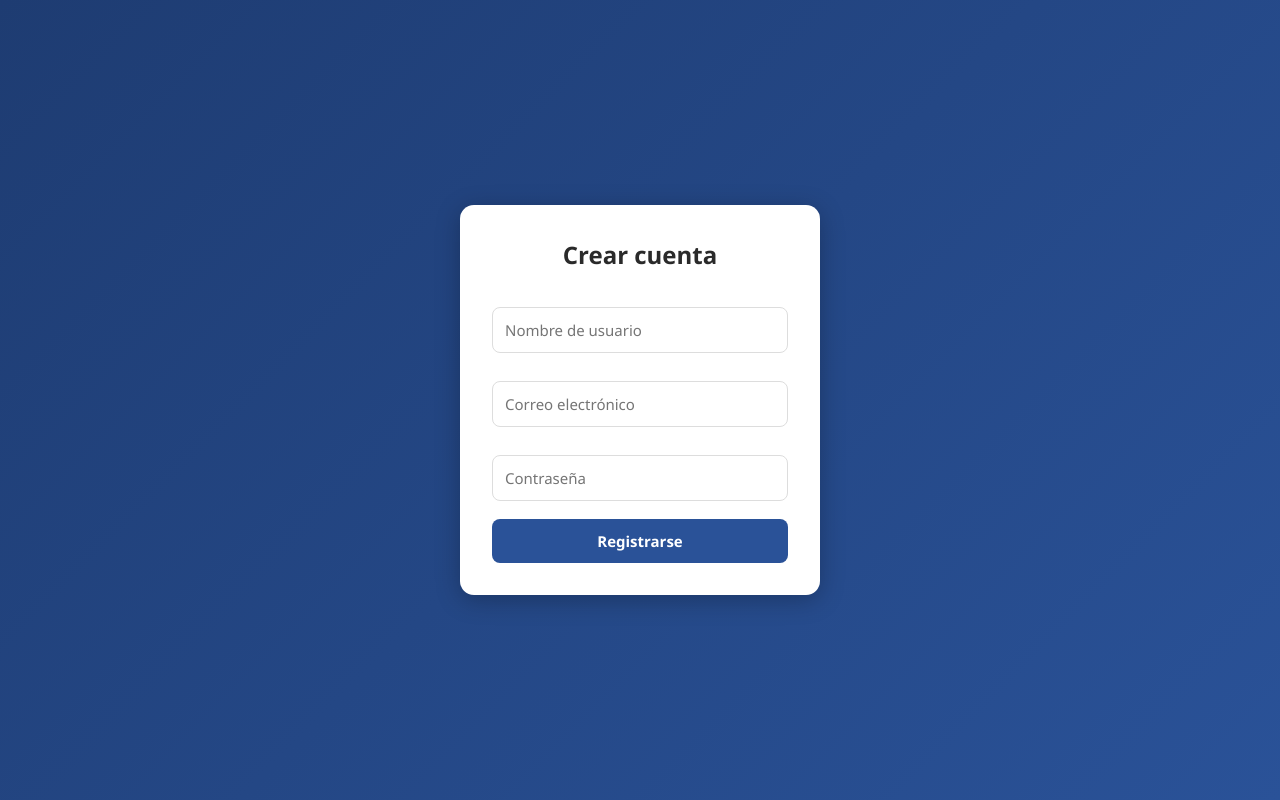
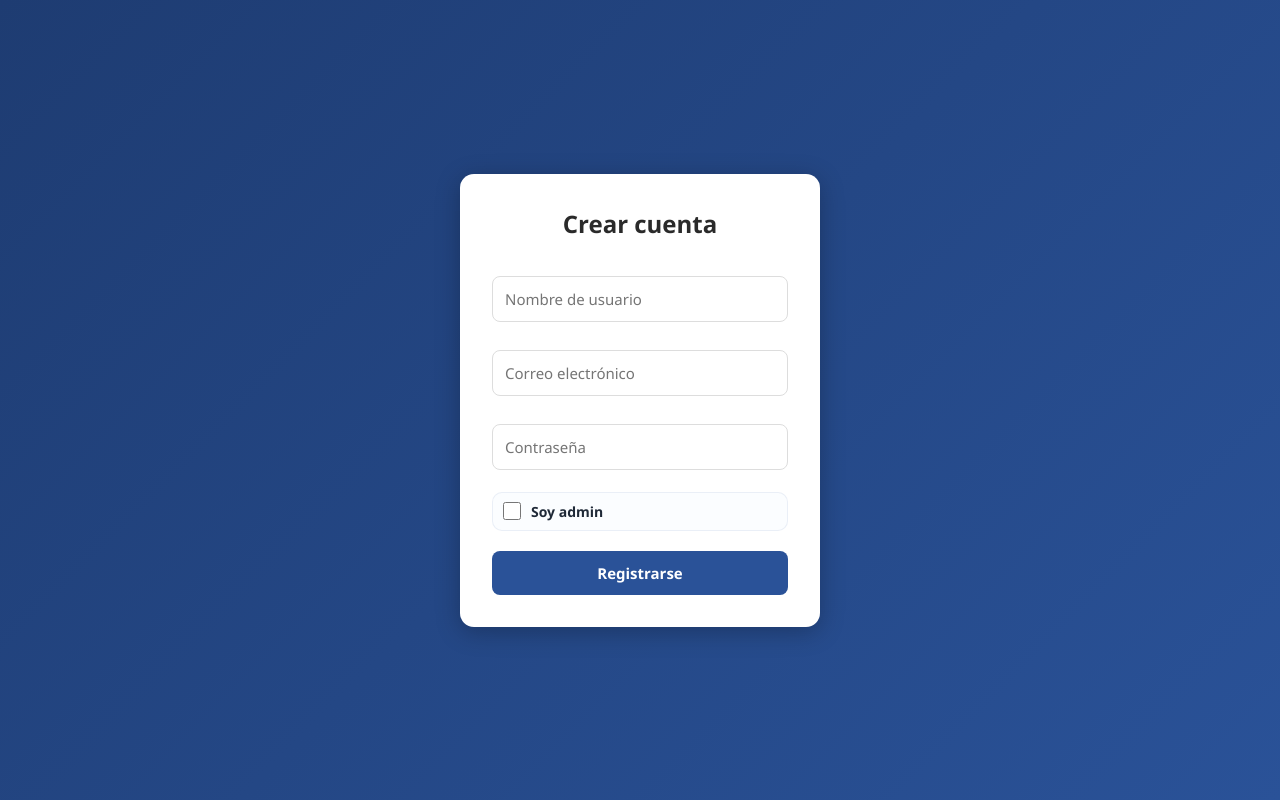
Before and after one commit to GaizkaCarrasco/CineData, a React app in the folder frontend/: page /register in a window 1280 px wide. Built offline with nearby package versions, Linux system fonts and the light colour scheme; the HTML template or start-up script is replaced by a standard one.

Commit message:
Puedes elegir registrarte como admin o como un usuario normal en el frontend

```diff
--- a/frontend/src/App.css
+++ b/frontend/src/App.css
@@ -143,3 +143,39 @@ body {
     transform: translateY(0);
   }
 }
+
+/* === Checkbox row for register page === */
+
+/* === Checkbox row for register page (consolidated & aligned) === */
+.checkbox-row {
+  display: flex;
+  align-items: center; /* vertical centering */
+  gap: 10px;
+  margin-top: 4px; /* reduce space above (closer to password input) */
+  margin-bottom: 20px; /* increase space below (separate from register button) */
+  font-size: 14px;
+  color: #333;
+  padding: 8px 10px;
+  border-radius: 10px;
+  background: #fbfdff;
+  border: 1px solid rgba(42,82,152,0.08);
+  transition: box-shadow 160ms ease, transform 140ms ease;
+}
+
+.checkbox-row input[type="checkbox"] {
+  width: 18px;
+  height: 18px;
+  accent-color: #2a5298;
+  margin: 0; /* remove browser default margins */
+  align-self: center;
+}
+
+.checkbox-row:hover {
+  box-shadow: 0 6px 18px rgba(42,82,152,0.08);
+  transform: translateY(-1px);
+}
+
+.checkbox-row .checkbox-label {
+  color: #1f2937;
+  font-weight: 600;
+}
--- a/frontend/src/pages/Register.jsx
+++ b/frontend/src/pages/Register.jsx
@@ -8,6 +8,9 @@ export default function Register() {
     email: "",
     password: "",
   });
+
+  // checkbox para indicar si se trata de un admin
+  const [isAdmin, setIsAdmin] = useState(false);
 
   const navigate = useNavigate();
 
@@ -25,10 +28,22 @@ export default function Register() {
     setMessage(null);
 
     try {
-      const response = await fetch("http://127.0.0.1:8000/users/register", {
+      // Elegir endpoint según checkbox
+      const url = isAdmin
+        ? "http://127.0.0.1:8000/admin/open-create-admin"
+        : "http://127.0.0.1:8000/users/register";
+
+      // Payload: enviar sólo username/email/password (sin isAdmin)
+      const payload = {
+        username: form.username,
+        email: form.email,
+        password: form.password,
+      };
+
+      const response = await fetch(url, {
         method: "POST",
         headers: { "Content-Type": "application/json" },
-        body: JSON.stringify(form),
+        body: JSON.stringify(payload),
       });
 
       if (response.ok) {
@@ -77,6 +92,16 @@ export default function Register() {
           required
         />
 
+        <label className="checkbox-row">
+          <input
+            type="checkbox"
+            checked={isAdmin}
+            onChange={(e) => setIsAdmin(e.target.checked)}
+            aria-label="Soy admin"
+          />
+          <span className="checkbox-label">Soy admin</span>
+        </label>
+
         <button type="submit">Registrarse</button>
       </form>
 
```
